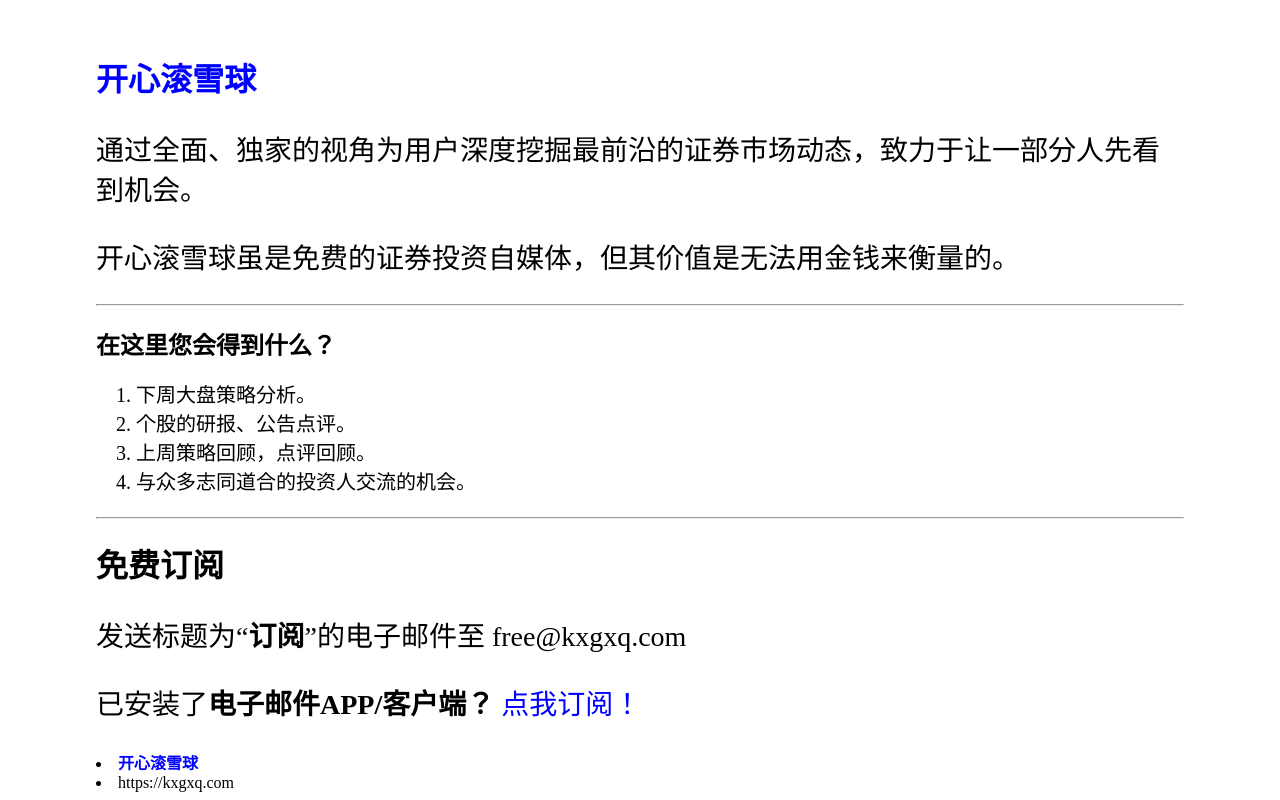
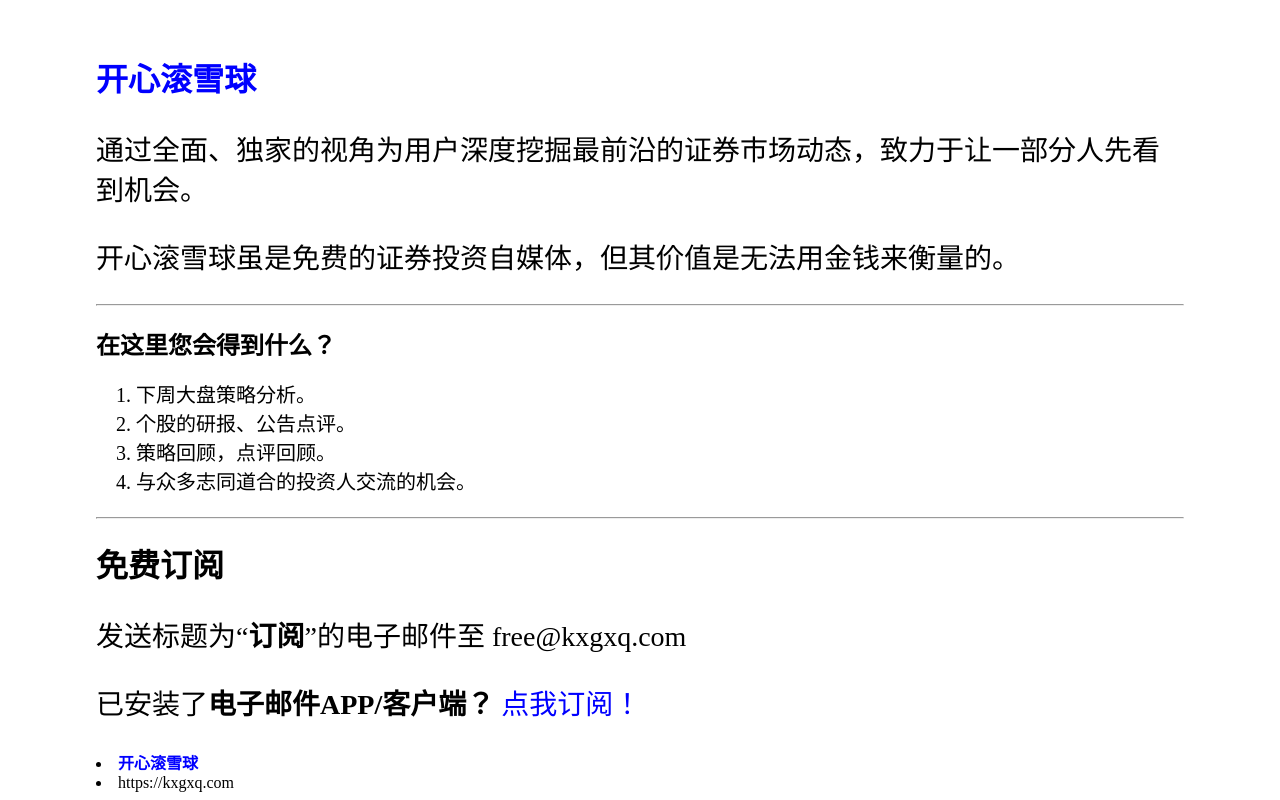
Before and after one commit to liveinjs/liveinjs.github.io, a plain HTML site: page index.html in a window 1280 px wide. Shown: the part 674-1474 px from the top of the page. Drawn offline with Linux system fonts and the light colour scheme.

Commit message:
Update index.html

```diff
--- a/index.html
+++ b/index.html
@@ -40,7 +40,7 @@ line-height: 29px;
     <ol>
 <li>下周大盘策略分析。</li>
 <li>个股的研报、公告点评。</li>
-<li>上周策略回顾，点评回顾。</li>
+<li>策略回顾，点评回顾。</li>
 <li>与众多志同道合的投资人交流的机会。</li>
       <ol>
   </div>
```
